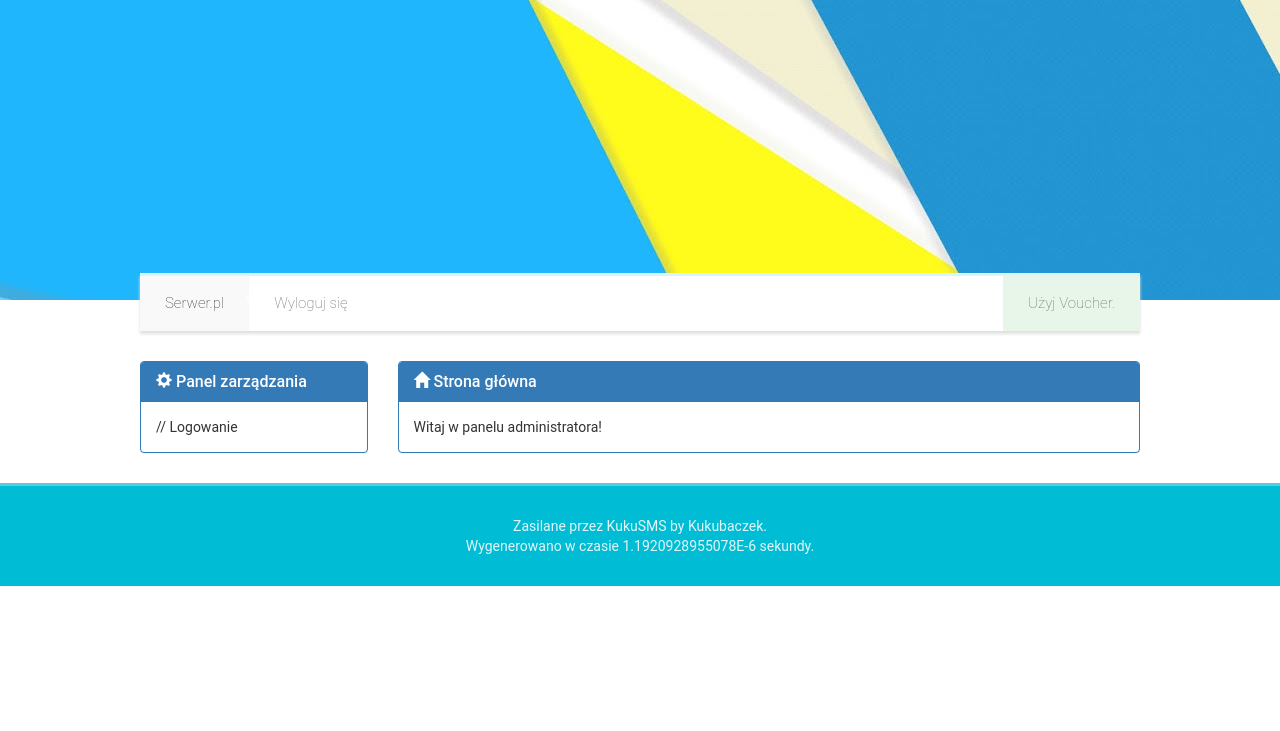
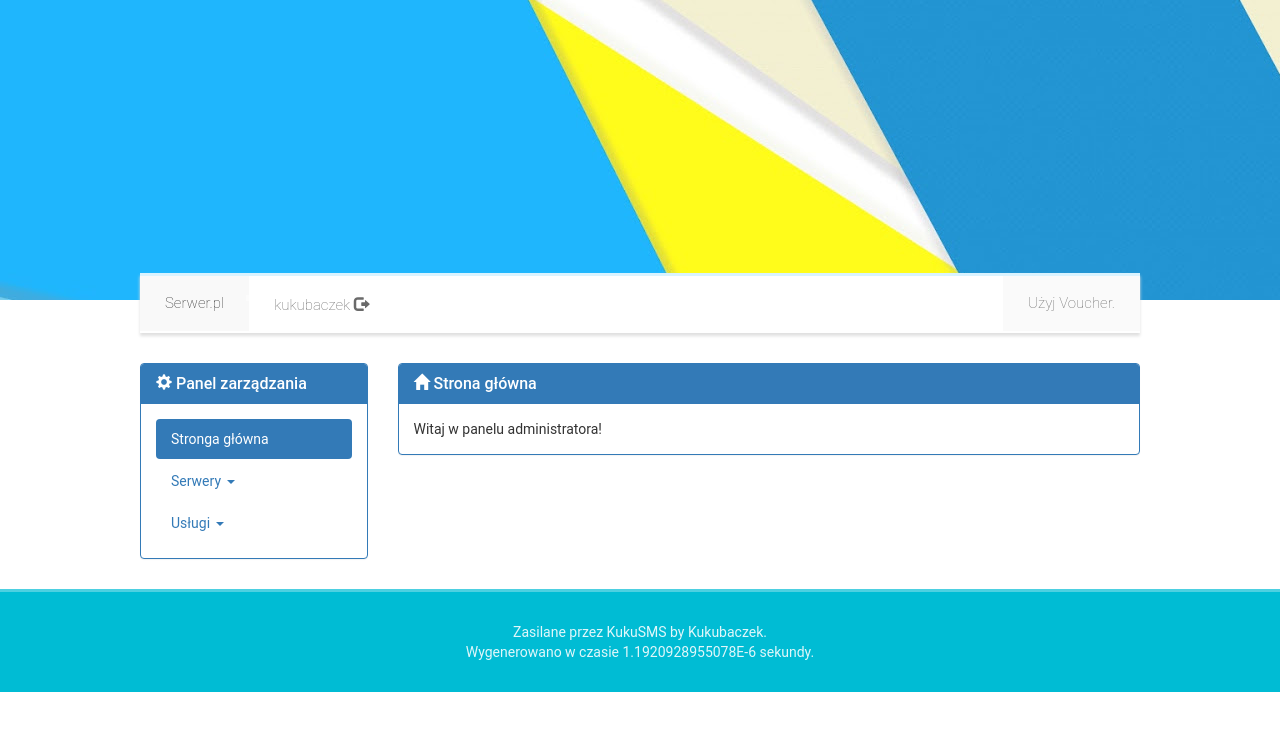
Before and after one commit to kukubaczek/KukuShop, a PHP site: page /KukuShop/panel/index.php in a window 1280 px wide. Shown: the top 731 px of the page. Run offline with PHP 8.4, Linux system fonts and the light colour scheme; the visitor is signed in with stand-in values (Sample User, id 1); some libraries are stand-ins or nearby versions.

Commit message:
Rozbudowanie panelu logowania
Dodanie do menu guzika wyloguj, system logowania jest już gotowy do
tworzenia panelu.

```diff
--- a/www/config/main.php
+++ b/www/config/main.php
@@ -7,4 +7,6 @@
 
 	$config['styl'] = 'lumen'; // Wybór stylu BootStrapa.
 
+	$config['root'] = 'http://localhost:8888/KukuShop/www/'; // Tutaj wklej linka do strony głównej sklepu. UWAGA! Bez końcówki index.php! Musi to wskazywać folder strony głównej!
+
 ?>
--- a/www/panel/index.php
+++ b/www/panel/index.php
@@ -9,7 +9,34 @@
 		 <div class="panel panel-primary">
 				<div class="panel-heading"><h3 class="panel-title"><span class="glyphicon glyphicon-cog" aria-hidden="true"></span>  Panel zarządzania</h3></div>
 				<div class="panel-body">
-					// Logowanie
+					<?php
+						if(!isset($_SESSION['nickname'])){
+							echo('Zaloguj się!');
+						}else{
+							echo('
+
+						      <ul class="nav nav-pills nav-stacked">
+						        <li class="active"><a href="#">Stronga główna</a></li>
+						        <li class="dropdown">
+						          <a class="dropdown-toggle" data-toggle="dropdown" href="#">Serwery <span class="caret"></span></a>
+						          <ul class="dropdown-menu">
+						            <li><a href="#">Dodaj</a></li>
+						            <li><a href="#">Edytuj</a></li>
+						          </ul>
+						        </li>
+						        <li class="dropdown">
+						          <a class="dropdown-toggle" data-toggle="dropdown" href="#">Usługi <span class="caret"></span></a>
+						          <ul class="dropdown-menu">
+						            <li><a href="#">Dodaj</a></li>
+						            <li><a href="#">Edytuj</a></li>
+						          </ul>
+						        </li>
+						        <!-- <li><a href="#">Wyloguj <span class="glyphicon glyphicon-log-out" aria-hidden="true"></span></a></li> -->
+						      </ul>
+
+							');
+						}
+					?>
 				</div>
 		  </div>
 	  </div>
@@ -19,12 +46,12 @@
 				  	if(!isset($_SESSION['nickname'])){
 
 					echo('
-					  <div class="panel-heading"><h3 class="panel-title"><span class="glyphicon glyphicon-remove" aria-hidden="true"></span>  Wystąpił błąd!</h3></div>
+					  <div class="panel-heading"><h3 class="panel-title"><span class="glyphicon glyphicon-remove" aria-hidden="true"></span>  Brak permisji!</h3></div>
 
 						<div class="panel-body">
 
 							<div class="alert alert-danger" role="alert">
-							  Musisz być zalogowany, aby korzystać z tego panelu! Przenoszenie do strony logowania...
+							  Musisz być zalogowany, aby korzystać z tego panelu!<br> Przenoszenie do strony logowania...
 							</div>
 
 						</div>
--- a/www/panel/logout.php
+++ b/www/panel/logout.php
@@ -39,7 +39,7 @@
 			</div>
 		</div>
 					');
-					echo('<meta http-equiv="refresh" content="2; url=index.php" />');
+					echo('<meta http-equiv="refresh" content="2; url='.$config['root'].'index.php" />');
 			}
 
 			?>
--- a/www/panel/zaloguj.php
+++ b/www/panel/zaloguj.php
@@ -46,7 +46,7 @@
 				  	}else{
 					  	if($_POST['nick'] == "kukubaczek" &&  $_POST['pass'] == "12345"){
 							echo('
-							  <div class="panel-heading"><h3 class="panel-title"><span class="glyphicon glyphicon-remove" aria-hidden="true"></span>  Zalogowano!</h3></div>
+							  <div class="panel-heading"><h3 class="panel-title"><span class="glyphicon glyphicon-ok" aria-hidden="true"></span>  Zalogowano!</h3></div>
 
 								<div class="panel-body">
 
--- a/www/parts/header.php
+++ b/www/parts/header.php
@@ -35,7 +35,7 @@
 		<div id="main">
 			<div class='cssmenu'>
 					<ul>
-						<li class='active'><a href='#'><?php echo($config['nazwa']); ?></a></li>
+						<li class='active'><a href='<?php echo($config['root'].'index.php'); ?>'><?php echo($config['nazwa']); ?></a></li>
 						<!--
 
 							Tutaj możesz dodać swoje zakładki
@@ -46,7 +46,7 @@
 						-->
 						<?php
 							if(isset($_SESSION['nickname'])){
-								echo('<li><a href="logout.php">Wyloguj się</a></li>');
+								echo('<li><a href="'.$config['root'].'panel/logout.php">'.$_SESSION['nickname'].' <span class="glyphicon glyphicon-log-out" aria-hidden="true"></span></a></li>');
 							}
 						?>
 						<li class='last'><a href='#voucher_modal'>Użyj Voucher.</a></li>
--- a/www/style/main.css
+++ b/www/style/main.css
@@ -37,24 +37,8 @@ footer {
 	margin-right: auto;
 }
 
-
-.cssmenu {
-	margin-top: -27px;
-	border-top: 3px solid #d9f3ff;
-	margin-bottom: 30px;
-}
-
-.cssmenu ul{
-	width: 1000px;
-}
-
-.cssmenu ul li{
-	float: left;
-}
-
-.cssmenu ul .last{
+#right{
 	float: right;
-	background-color: #E8F5E9;
 }
 
 #img_header{
@@ -68,9 +52,14 @@ footer {
 
 @media screen and (max-width: 768px) {
 	.cssmenu ul .last{
-		float: left;
+		float: none;
 		background-color: inherit;
 	}
+
+	.cssmenu ul{
+		width: 100%;
+	}
+
 	#main{
 		width: 100%;
 		margin-left: auto;
--- a/www/style/menu.css
+++ b/www/style/menu.css
@@ -124,3 +124,18 @@
     display: none;
   }
 }
+.cssmenu {
+	margin-top: -27px;
+	border-top: 3px solid #d9f3ff;
+	margin-bottom: 30px;
+}
+.cssmenu ul{
+	width: 1000px;
+}
+.cssmenu ul li{
+	float: left;
+}
+.cssmenu ul .last{
+	float: right;
+	background-color: #fafafa;
+}
```
